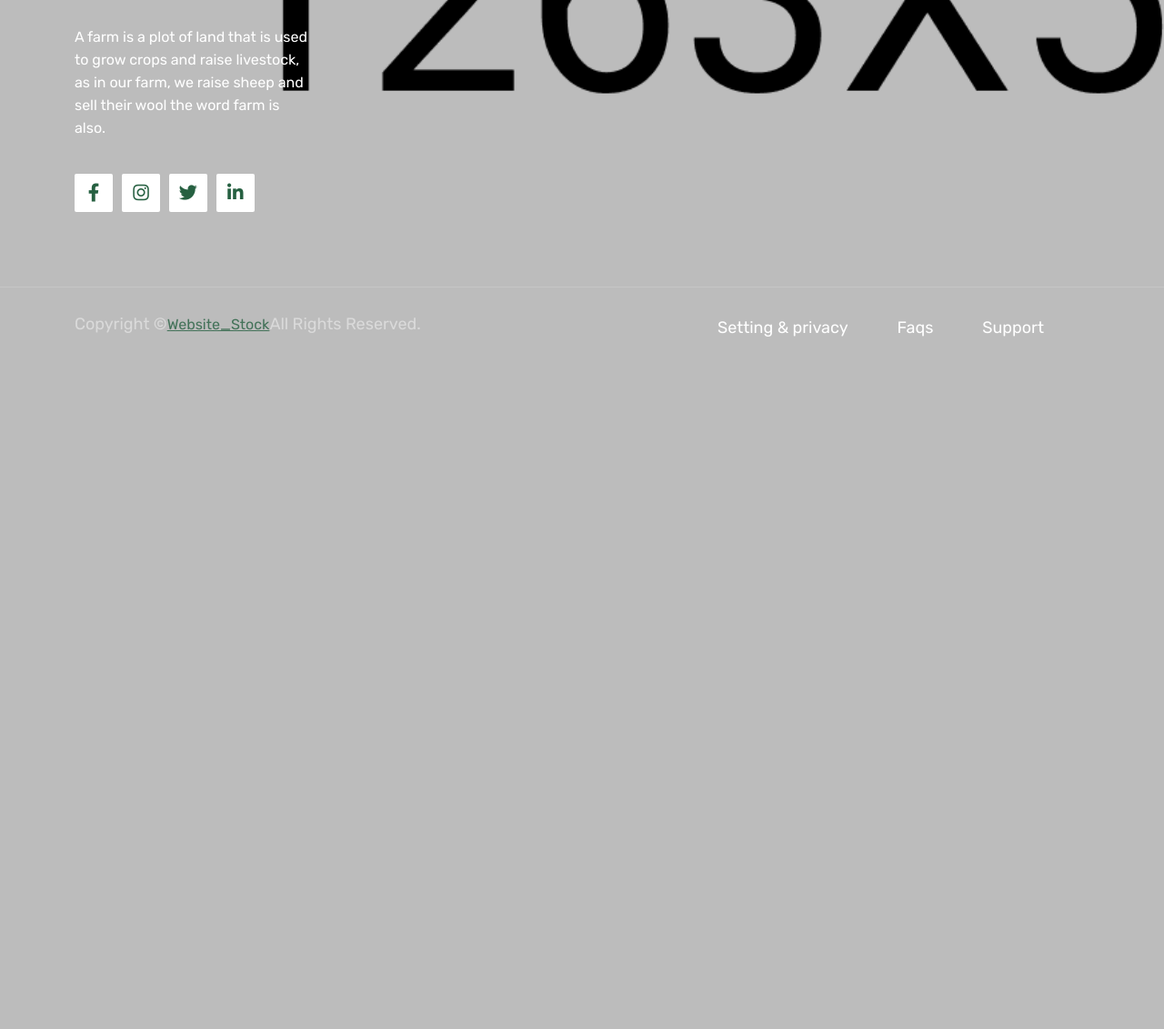
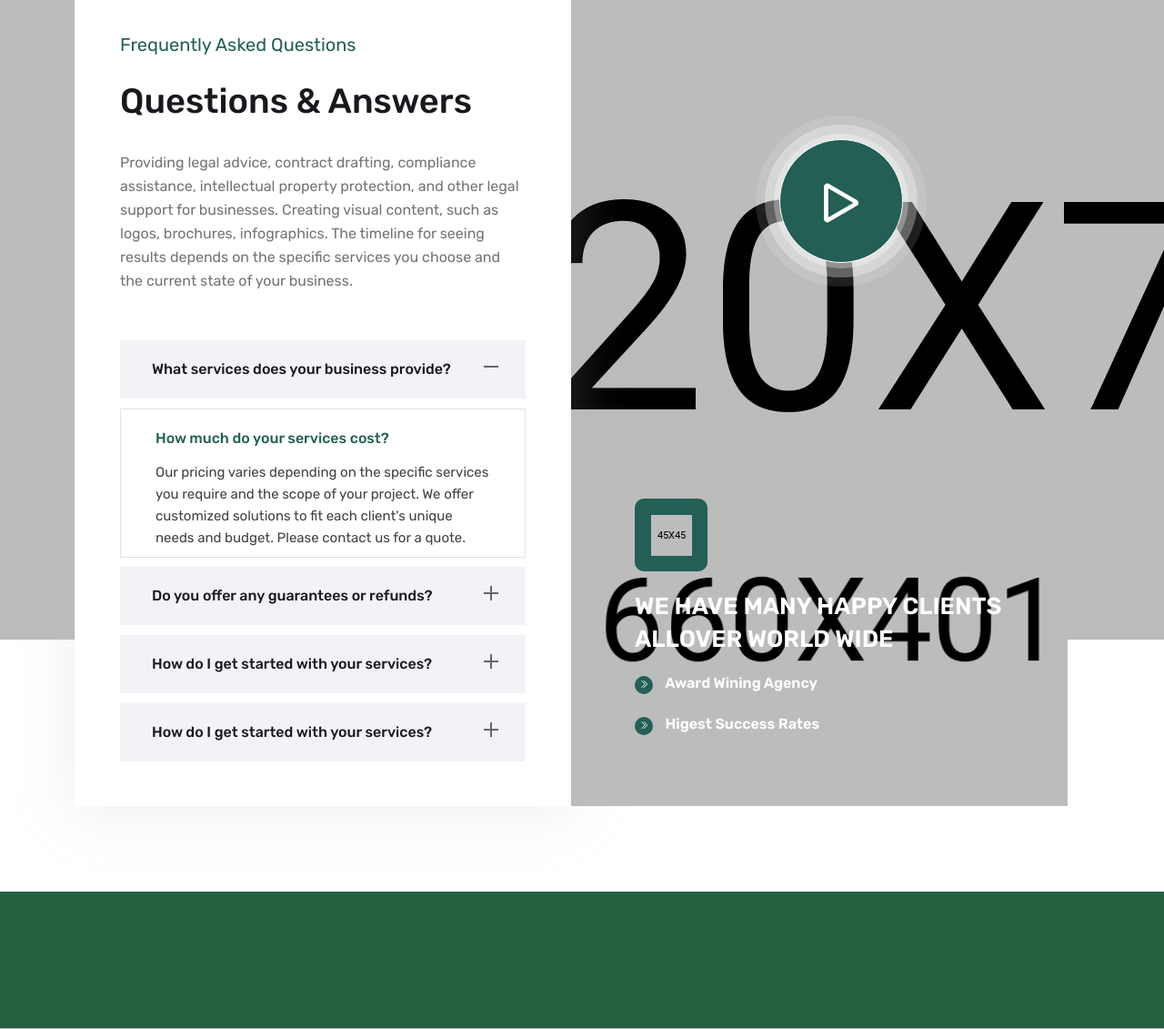
Before and after one commit to jdcardenasBrock/newbrockmlc, a PHP site: page / in a window 1280 px wide. Shown: the part 5022-6153 px from the top of the page at 91% size. Before the commit the page ends 5392 px from the top, so only its background shows below. Run offline with PHP 8.4, Linux system fonts and the light colour scheme; some libraries are stand-ins or nearby versions.

Commit message:
Ajuste de home

```diff
--- a/index.php
+++ b/index.php
@@ -471,41 +471,32 @@
 	<!--==================================================-->
 
 
+
 	<!--==================================================-->
-	<!-- Start Euildint Brand Area -->
+	<!-- Start Euildint Contact Area -->
 	<!--==================================================-->
-	<div class="brand-area wow animate__slideInUp">
-		<div class="container-fluid">
-			<div class="row">
-				<div class="brand_list owl-carousel">
-					<div class="col-lg-12">
-						<div class="brand-thumb">
-							<a href="#"><img src="assets/images/brand/brand1.png" alt=""></a>
+	<div class="contact-area wow animate__slideInUp">
+		<div class="container">
+			<div class="row align-items-center">
+				<div class="col-lg-7 col-md-12">
+					<div class="section-title">
+						<div class="section-main-title contact">
+							<h2>Contact us Today And Let us</h2>
+							<h2>Know What you Need</h2>
 						</div>
 					</div>
-					<div class="col-lg-12">
-						<div class="brand-thumb">
-							<a href="#"><img src="assets/images/brand/brand2.png" alt=""></a>
-						</div>
+					<div class="contact-discription">
+						<p>When does a mere internet 'SEO' company grow into a trusted partner that stays in front of the latest industry trends? When it's time to partner with Mocer, that's when. saidul islam</p>
 					</div>
-					<div class="col-lg-12">
-						<div class="brand-thumb">
-							<a href="#"><img src="assets/images/brand/brand3.png" alt=""></a>
-						</div>
+					<div class="eulding-btn">
+						<a href="#">Contact Us <i class="bi bi-arrow-up-right-circle-fill"></i></a>
 					</div>
-					<div class="col-lg-12">
-						<div class="brand-thumb">
-							<a href="#"><img src="assets/images/brand/brand4.png" alt=""></a>
-						</div>
-					</div>
-					<div class="col-lg-12">
-						<div class="brand-thumb">
-							<a href="#"><img src="assets/images/brand/brand5.png" alt=""></a>
-						</div>
-					</div>
-					<div class="col-lg-12">
-						<div class="brand-thumb">
-							<a href="#"><img src="assets/images/brand/brand6.png" alt=""></a>
+				</div>
+				<div class="col-lg-5 col-md-6">
+					<div class="contact-thumb wow animate__slideInRight">
+						<img src="assets/images/resource/contact-thumb.png" alt="">
+						<div class="contact-shape">
+							<img src="assets/images/resource/contact-shape.png" alt="">
 						</div>
 					</div>
 				</div>
@@ -513,8 +504,10 @@
 		</div>
 	</div>
 	<!--==================================================-->
-	<!-- End Euildint Brand Area -->
+	<!-- End Euildint Contact Area -->
 	<!--==================================================-->
+
+
 
 
 	<!--==================================================-->
@@ -656,4 +649,123 @@
 	<!-- End Euildint Testimonial Area -->
 	<!--==================================================-->
 
+
+	<!--==================================================-->
+	<!-- Start Euildint Faq Area -->
+	<!--==================================================-->
+	<div class="faq-area style-two wow animate__slideInUp">
+		<div class="container">
+			<div class="row align-items-center">
+				<div class="col-lg-6 col-md-12">
+					<div class="faq-content">
+						<div class="section-title">
+							<div class="section-sub-title faq">
+								<h4>Frequently Asked Questions</h4>
+							</div>
+							<div class="section-main-title faq">
+								<h2>Questions & Answers</h2>
+							</div>
+							<div class="faq-discripition">
+								<p>Providing legal advice, contract drafting, compliance assistance, intellectual property protection, and other legal support for businesses. Creating visual content, such as logos, brochures, infographics. The timeline for seeing results depends on the specific services you choose and the current state of your business. </p>
+							</div>
+						</div>
+						<!-- start accordion -->
+						<div class="tab_container wow animate__slideInUp">
+							<div id="tab1" class="tab_content">
+								<ul class="accordion">
+									<li class="faq">
+										<a class="active"><span> What services does your business provide? </span></a>
+										<p class="faq" style="display: block;"> <span style="display: block;">How much do your services cost?</span>Our pricing varies depending on the specific services you require and the scope of your project. We offer customized solutions to fit each client's unique needs and budget. Please contact us for a quote.</p>
+									</li>
+									<li class="faq">
+										<a class=""><span>Do you offer any guarantees or refunds? </span></a>
+										<p class="faq" style="display: none;"> <span style="display: block;">How much do your services cost?</span>Our pricing varies depending on the specific services you require and the scope of your project. We offer customized solutions to fit each client's unique needs and budget. Please contact us for a quote.</p>
+									</li>
+									<li class="faq">
+										<a><span>How do I get started with your services? </span></a>
+										<p class="faq"> <span style="display: block;">How much do your services cost?</span>Our pricing varies depending on the specific services you require and the scope of your project. We offer customized solutions to fit each client's unique needs and budget. Please contact us for a quote.</p>
+									</li>
+									<li class="faq">
+										<a><span> How do I get started with your services?</span></a>
+										<p class="faq"> <span style="display: block;">How much do your services cost?</span>Our pricing varies depending on the specific services you require and the scope of your project. We offer customized solutions to fit each client's unique needs and budget. Please contact us for a quote.</p>
+									</li>
+								</ul>
+							</div>
+						</div>
+						<!-- End accordion -->
+					</div>
+				</div>
+				<div class="col-lg-6 col-md-12">
+					<div class="single-video style-two text-center">
+						<div class="video-icon style-two">
+							<a class="video-vemo-icon venobox vbox-item" data-vbtype="youtube" data-autoplay="true" href="https://youtu.be/BS4TUd7FJSg"><i class="bi bi-play"></i></a>
+						</div>
+						<div class="faq-single-box wow animate__slideInUp">
+							<div class="faq-item-content">
+								<div class="faq-icon-thumb">
+									<img src="assets/images/resource/faq-icon.png" alt="">
+								</div>
+								<div class="faq-title">
+									<h4>We Have Many Happy Clients Allover World Wide</h4>
+									<span><i class="bi bi-chevron-double-right"></i> Award Wining Agency</span>
+									<span><i class="bi bi-chevron-double-right"></i> Higest Success Rates</span>
+								</div>
+							</div>
+						</div>
+					</div>
+				</div>
+			</div>
+		</div>
+	</div>
+	<!--==================================================-->
+	<!-- End Euildint Faq Area -->
+	<!--==================================================-->
+
+
+		<!--==================================================-->
+	<!-- Start Euildint Brand Area -->
+	<!--==================================================-->
+	<div class="brand-area wow animate__slideInUp">
+		<div class="container-fluid">
+			<div class="row">
+				<div class="brand_list owl-carousel">
+					<div class="col-lg-12">
+						<div class="brand-thumb">
+							<a href="#"><img src="assets/images/brand/brand1.png" alt=""></a>
+						</div>
+					</div>
+					<div class="col-lg-12">
+						<div class="brand-thumb">
+							<a href="#"><img src="assets/images/brand/brand2.png" alt=""></a>
+						</div>
+					</div>
+					<div class="col-lg-12">
+						<div class="brand-thumb">
+							<a href="#"><img src="assets/images/brand/brand3.png" alt=""></a>
+						</div>
+					</div>
+					<div class="col-lg-12">
+						<div class="brand-thumb">
+							<a href="#"><img src="assets/images/brand/brand4.png" alt=""></a>
+						</div>
+					</div>
+					<div class="col-lg-12">
+						<div class="brand-thumb">
+							<a href="#"><img src="assets/images/brand/brand5.png" alt=""></a>
+						</div>
+					</div>
+					<div class="col-lg-12">
+						<div class="brand-thumb">
+							<a href="#"><img src="assets/images/brand/brand6.png" alt=""></a>
+						</div>
+					</div>
+				</div>
+			</div>
+		</div>
+	</div>
+	<!--==================================================-->
+	<!-- End Euildint Brand Area -->
+	<!--==================================================-->
+
+
 <?php require 'footer.php'; ?>
```
